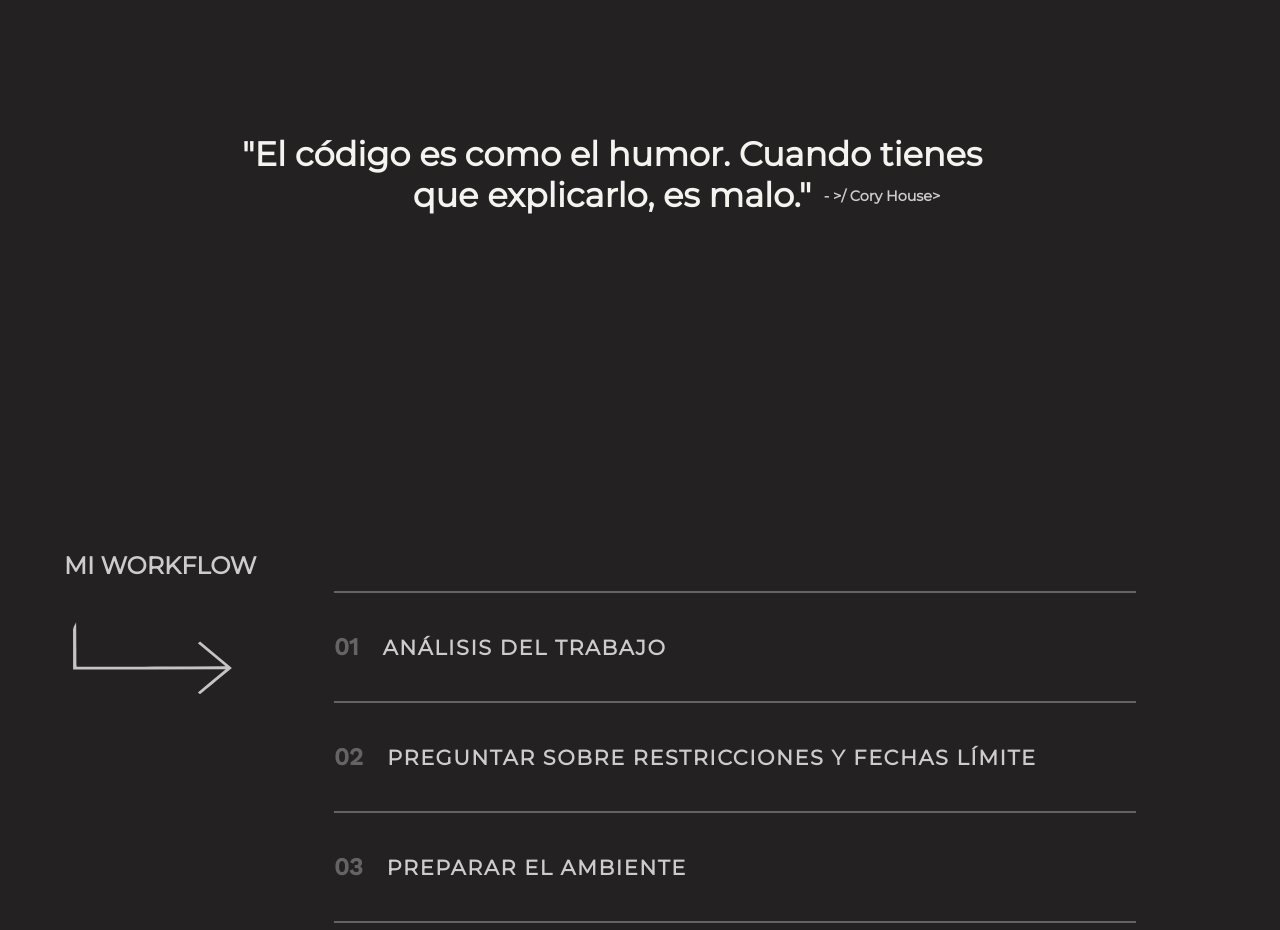
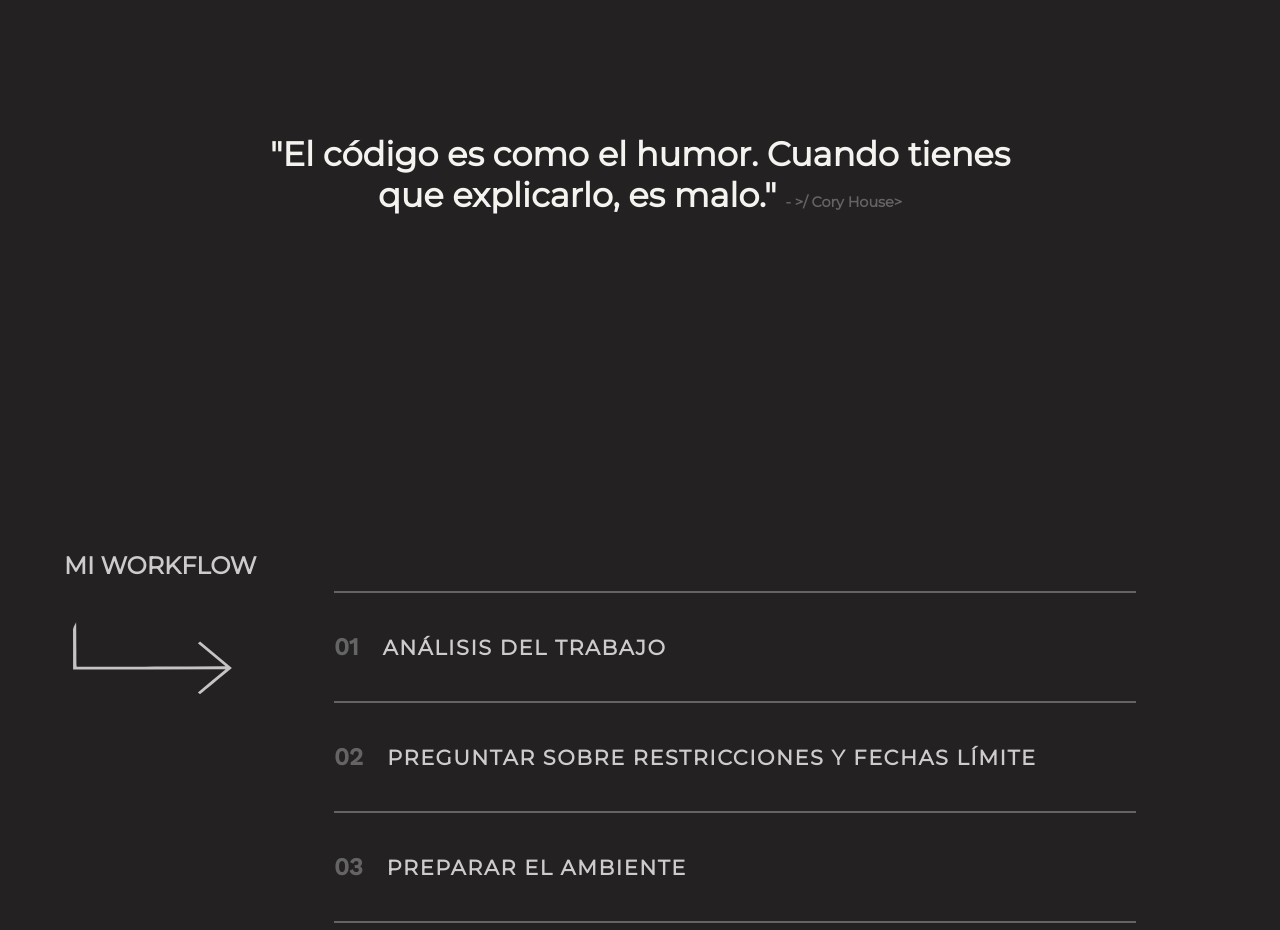
Before and after one commit to valentinpate/portfolio, a plain HTML site: page index.html in a window 1280 px wide. Shown: the part 2880-3810 px from the top of the page. Drawn offline with nearby package versions, Linux system fonts and the light colour scheme.

Commit message:
phrase span

```diff
--- a/css/estilo.css
+++ b/css/estilo.css
@@ -124,13 +124,13 @@ nav a{
     font-size:2.1rem;
 }
 
-.contenedorPhrase h5{
+/* .contenedorPhrase h5{
     color:#CDCBCB;
     font-size:0.9rem;
     position:relative;
     top:3.8em;
     right:11em;
-}
+} */
 
 .contenedorWorkflow h3{
     font-size:1.5rem;
@@ -266,11 +266,15 @@ nav a{
 .contenedorPhrase{
     width:70%;
     margin:0 auto;
-    padding-left:3.8em;
     padding-bottom:15em;
     display:flex;
     justify-content:center;
     text-align:center;
+}
+
+.phraseSpan{
+    color:#656464;
+    font-size:0.9rem;
 }
 
 .contenedorWorkflow{
--- a/index.html
+++ b/index.html
@@ -56,8 +56,8 @@
         </section>
         <section class="phrase">
             <div class="contenedorPhrase">
-            <h2>"El código es como el humor. Cuando tienes <br> que explicarlo, es malo."</h2>
-            <h5>- >/ Cory House></h5>
+            <h2>"El código es como el humor. Cuando tienes <br> que explicarlo, es malo." <span class="phraseSpan">- >/ Cory House></span></h2>
+            <!-- <h5>- >/ Cory House></h5> -->
             </div>
         </section>
         <section class="workflow" id="workflow">
```
